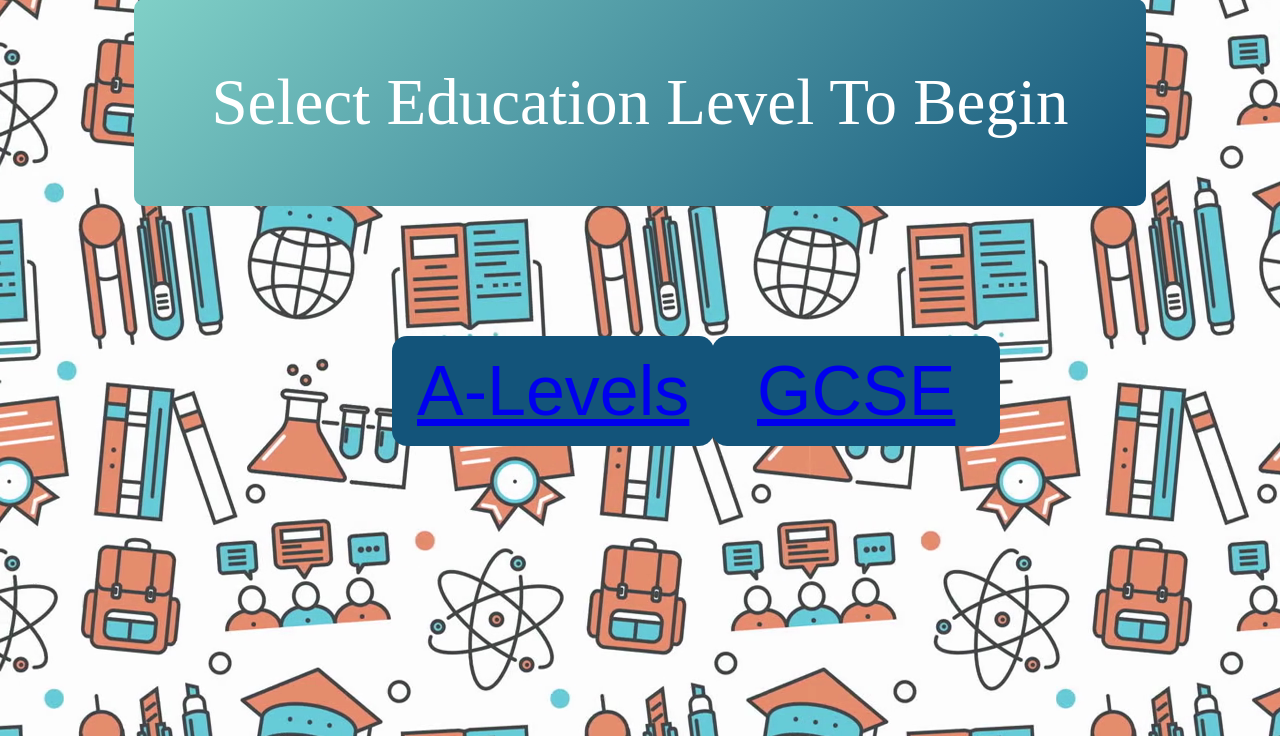
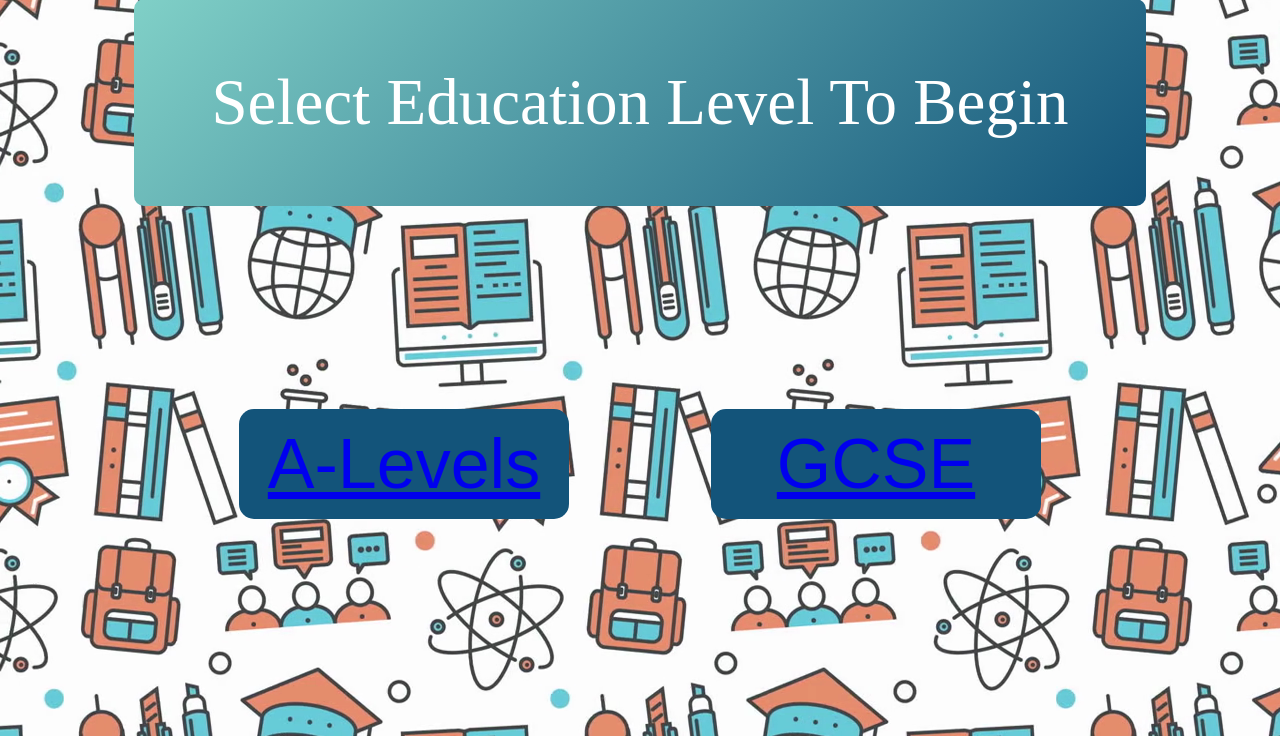
Before and after one commit to Rayaxe2/StudyShareV2, a PHP site: page /index.html in a window 1280 px wide. Shown: the part 64-800 px from the top of the page. Run offline with PHP 8.4, Linux system fonts and the light colour scheme.

Commit message:
Commit 3

```diff
--- a/src/index.html
+++ b/src/index.html
@@ -25,13 +25,23 @@
     </div>
 
     <div>
-      <button class="button" style="margin-left : 30%">
-        <a href="./alevels.html">A-Levels</a>
-      </button>
+      <center>
+        <table style="margin-top:200px;">
+          <tr>
+            <td style="padding-right:70px">
+              <button class="button">
+                <a href="./alevels.html">A-Levels</a>
+              </button>
+            </td>
 
-      <button class="button" style="margin-left : 55%; padding-left: 45px; padding-right: 45px ">
-        <a href="./gcse.html">GCSE</a>
-      </button>
+            <td style="padding-left:70px">
+              <button class="button">
+                <a href="./gcse.html">GCSE</a>
+              </button>
+            </td>
+          </tr>
+        </table>
+    </center>
     </div>
 
     <script src="" async defer></script>
--- a/src/main.css
+++ b/src/main.css
@@ -66,10 +66,8 @@ body {
 
 /*Buttons*/
 .button {
-  position: absolute;
-  top: 50%;
+  width: 330px;
   font-size: 70px;
-  display: inline-block;
   padding: 15px 25px;
 
   cursor: pointer;
```
